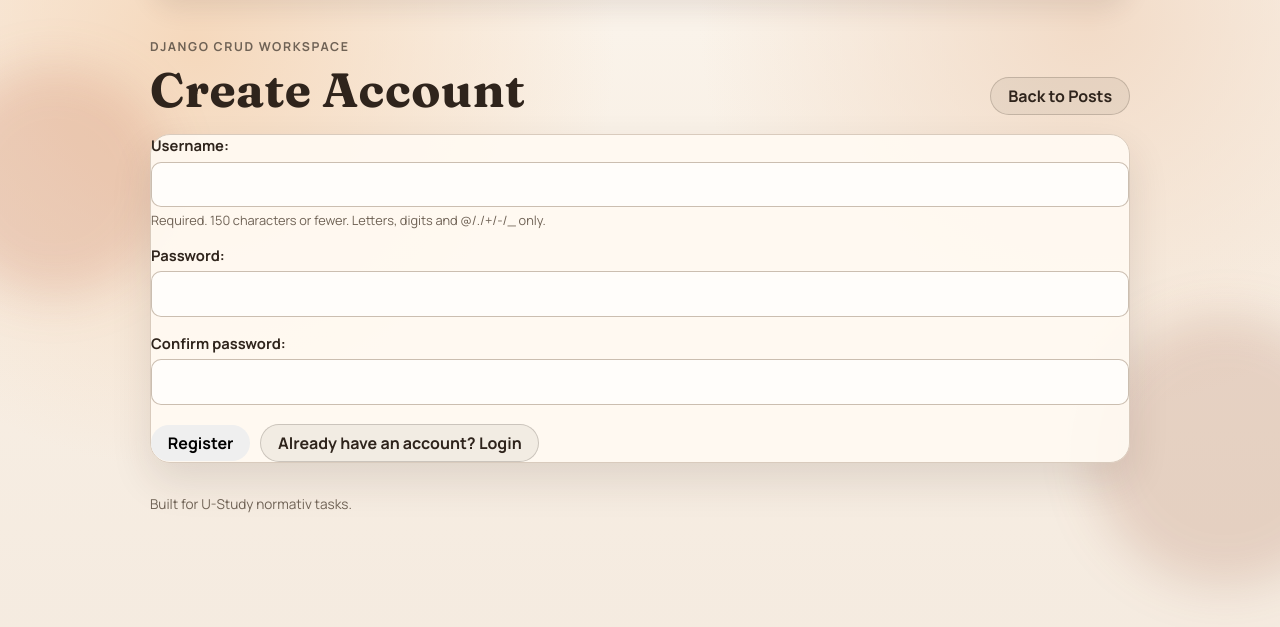
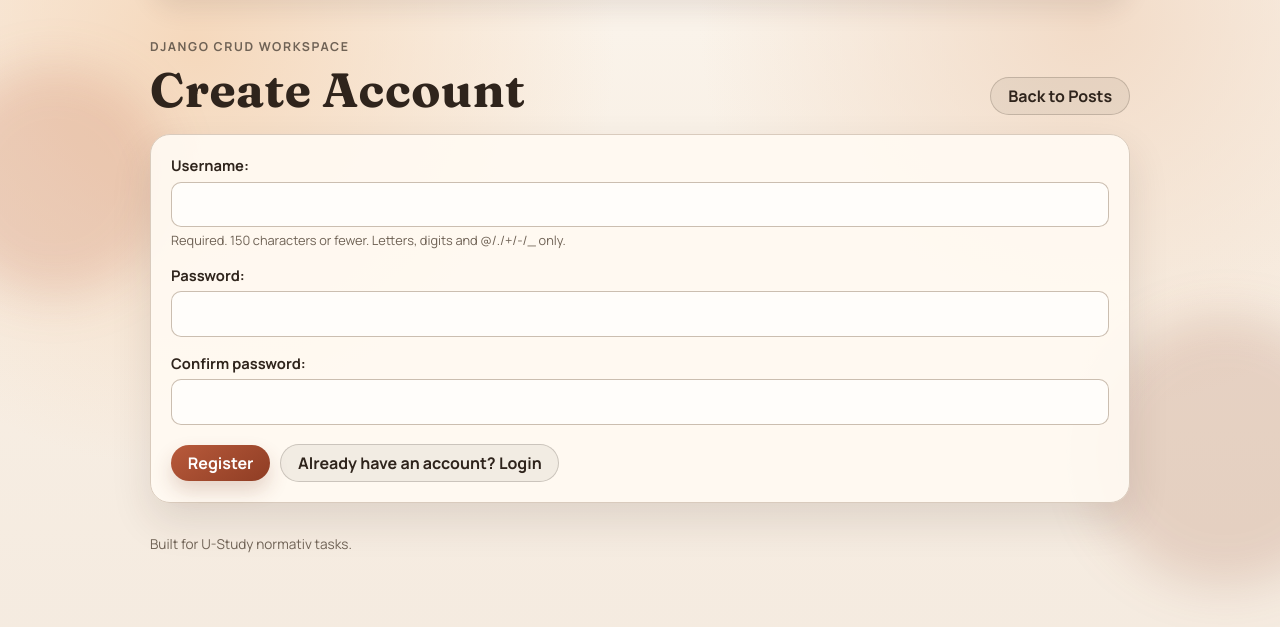
Before and after one commit to ollayorbek0833/U-Study_normativ_fevral, a Django app: page /register/ in a window 1280 px wide. Shown: the part 74-701 px from the top of the page. Run offline with Django 5.2, Linux system fonts and the light colour scheme.

Commit message:
5-normativ: bug fixes

```diff
--- a/books/templates/books/login.html
+++ b/books/templates/books/login.html
@@ -8,7 +8,7 @@
 {% endblock %}
 
 {% block content %}
-<section class="surface from-shell">
+<section class="surface form-shell">
     <form method="post" class="book-form">
         {% csrf_token %}
         {{ form.as_p }}
--- a/books/templates/books/register.html
+++ b/books/templates/books/register.html
@@ -8,13 +8,13 @@
 {% endblock %}
 
 {% block content %}
-<section class="surface from-shell">
+<section class="surface form-shell">
     <form method="post" class="book-form">
         {% csrf_token %}
         {{ form.as_p }}
 
         <div class="form-actions">
-            <button class = "btn btyn-primary" type="submit">Register</button>
+            <button class = "btn btn-primary" type="submit">Register</button>
             <a class = "btn btn-ghost" href="{% url 'login' %}">Already have an account? Login</a>
         </div>
     </form>
```
